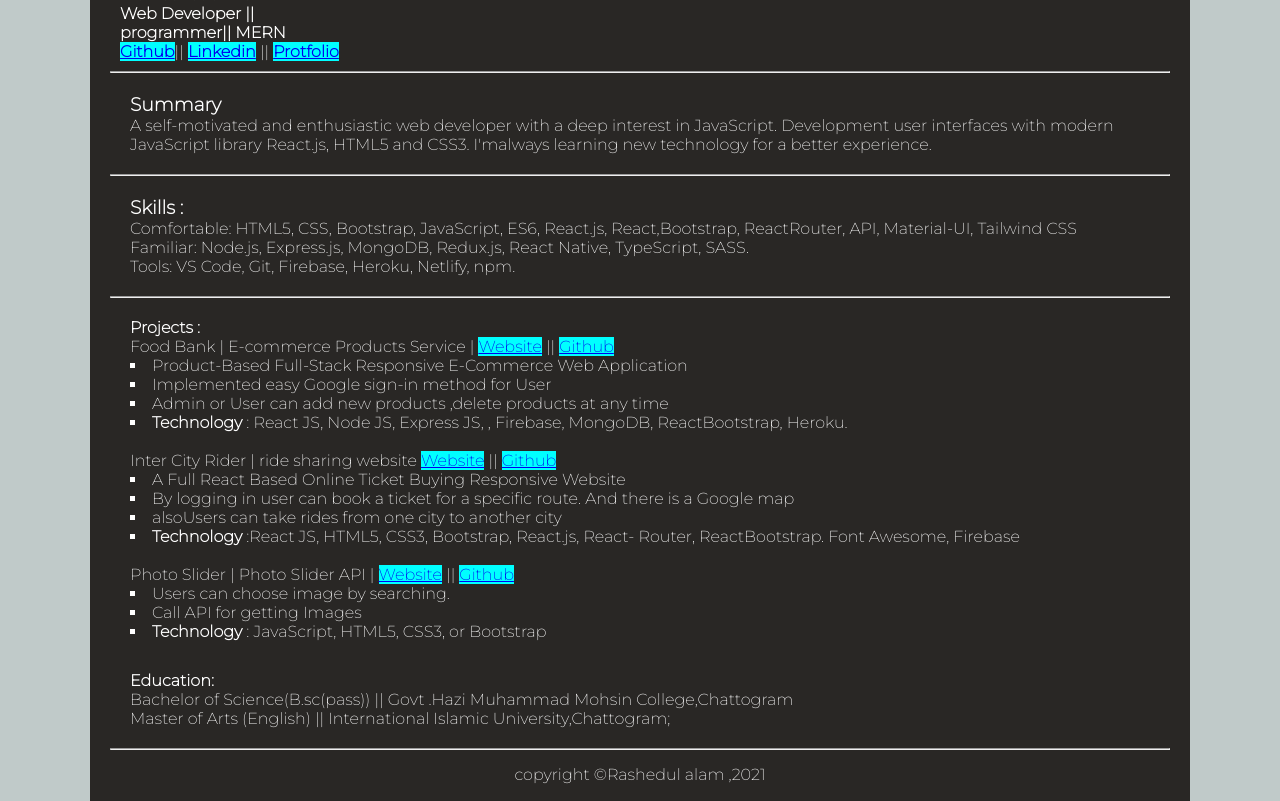
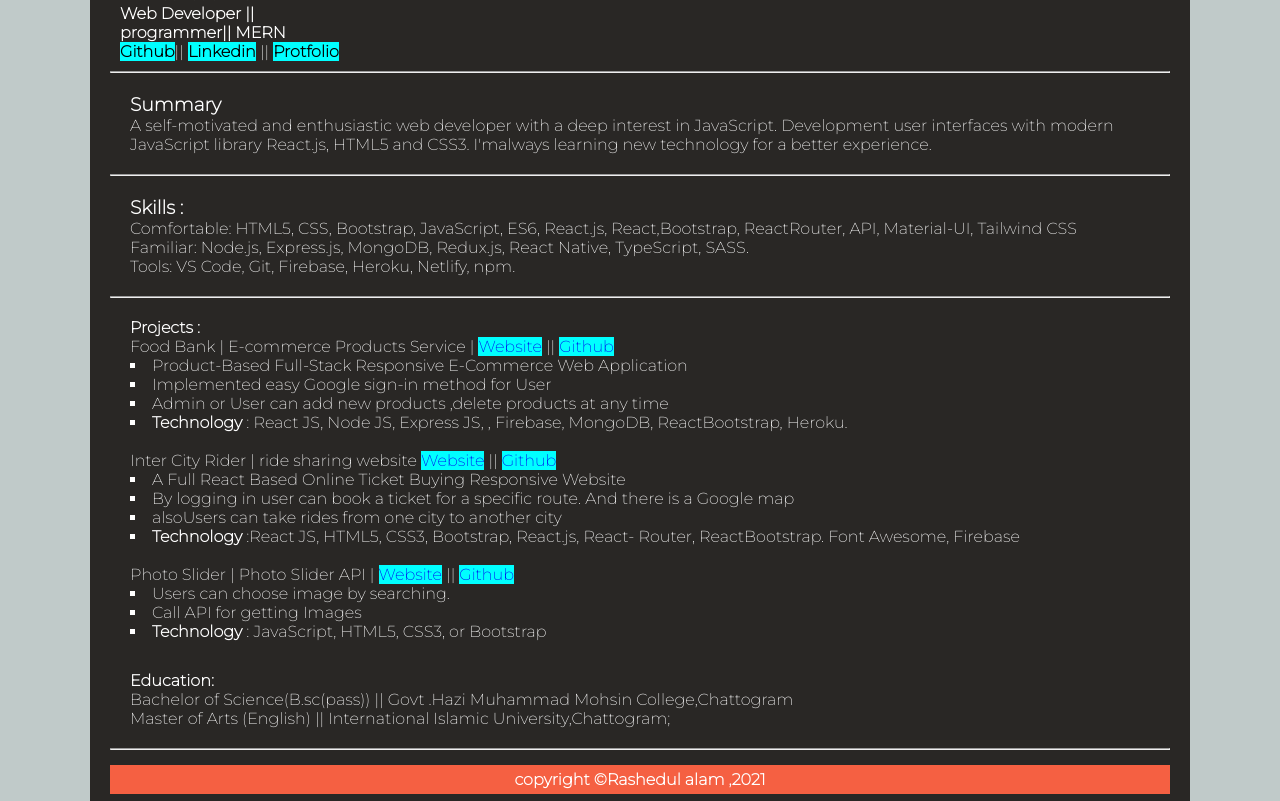
Before and after one commit to rashedulalam362/resume-project, a plain HTML site: page index.html in a window 1280 px wide. Shown: the part 199-1000 px from the top of the page. Drawn offline with Linux system fonts and the light colour scheme.

Commit message:
final process

```diff
--- a/index.html
+++ b/index.html
@@ -57,7 +57,7 @@
          <hr>
         <section >
         <h4>Projects : </h4>
-        <p>Food Bank | E-commerce Products Service | <a class="personal_info" href="https://food-bank-a7d75.web.app/">Website</a> || <a href="https://github.com/rashedulalam362/Food-bank">Github</a> </p>
+        <p>Food Bank | E-commerce Products Service | <a  href="https://food-bank-a7d75.web.app/">Website</a> || <a href="https://github.com/rashedulalam362/Food-bank">Github</a> </p>
          <ul>
           <li>Product-Based Full-Stack Responsive E-Commerce Web Application</li>
           <li>Implemented easy Google sign-in method for User </li>
--- a/style.css
+++ b/style.css
@@ -32,10 +32,10 @@ body{
 .personal_info a{
     background-color: aqua ;
     font-weight: bold;
-   text-decoration: underline;
+   text-decoration:none;
+   color:black;
 }
 .personal_info a:hover{
-    color:white;
     background-color:aqua ;
     text-decoration: underline ;
 }
@@ -61,13 +61,15 @@ section{
     margin: 10px;
 }
 section p a{
-    background-color:aqua
+    background-color:aqua;
+    text-decoration: none;
 
 
 }
 section p a:hover{
     background-color:aqua;
     color:black;
+    text-decoration:underline;
 
 }
 
@@ -80,3 +82,9 @@ ul li{
     list-style-position: inside;
     list-style-type: square;
 }
+
+footer{
+    background-color: #f56042;
+    font-weight: bold;
+    padding: 5px;
+}
```
